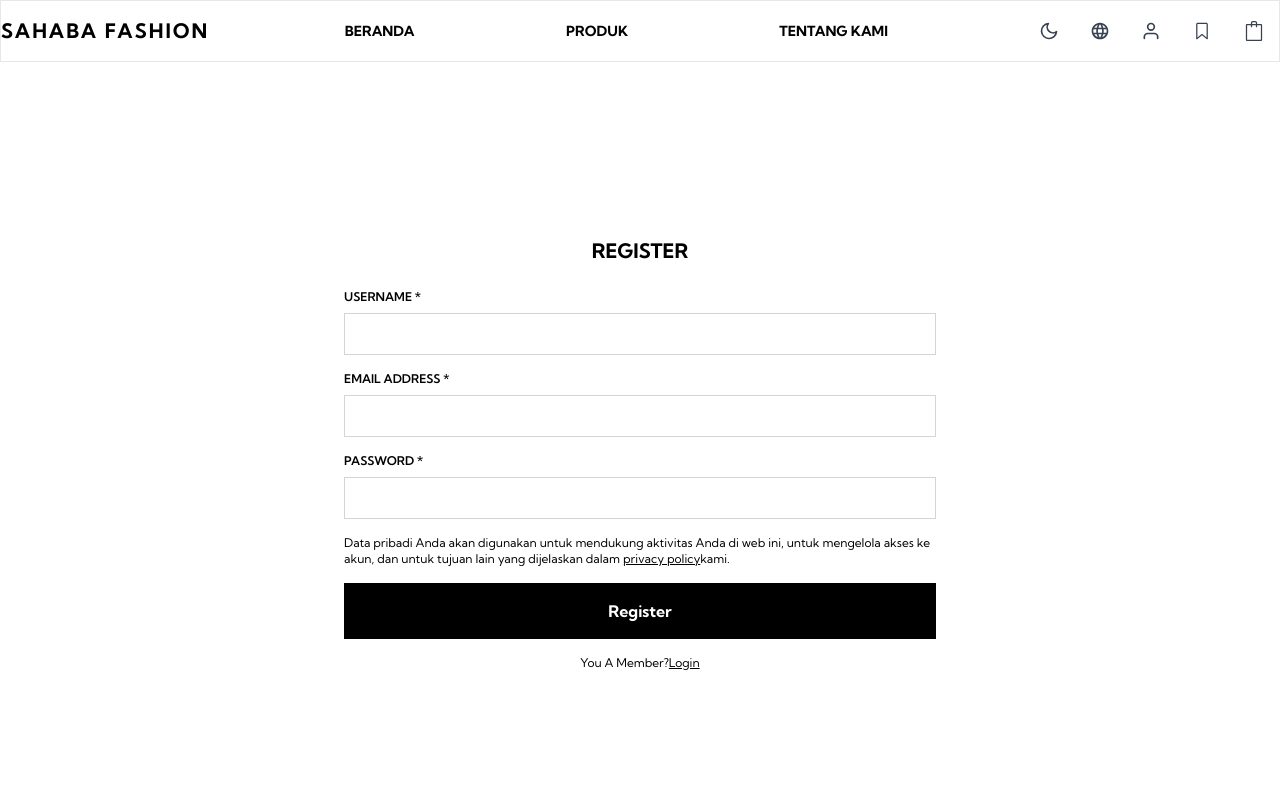
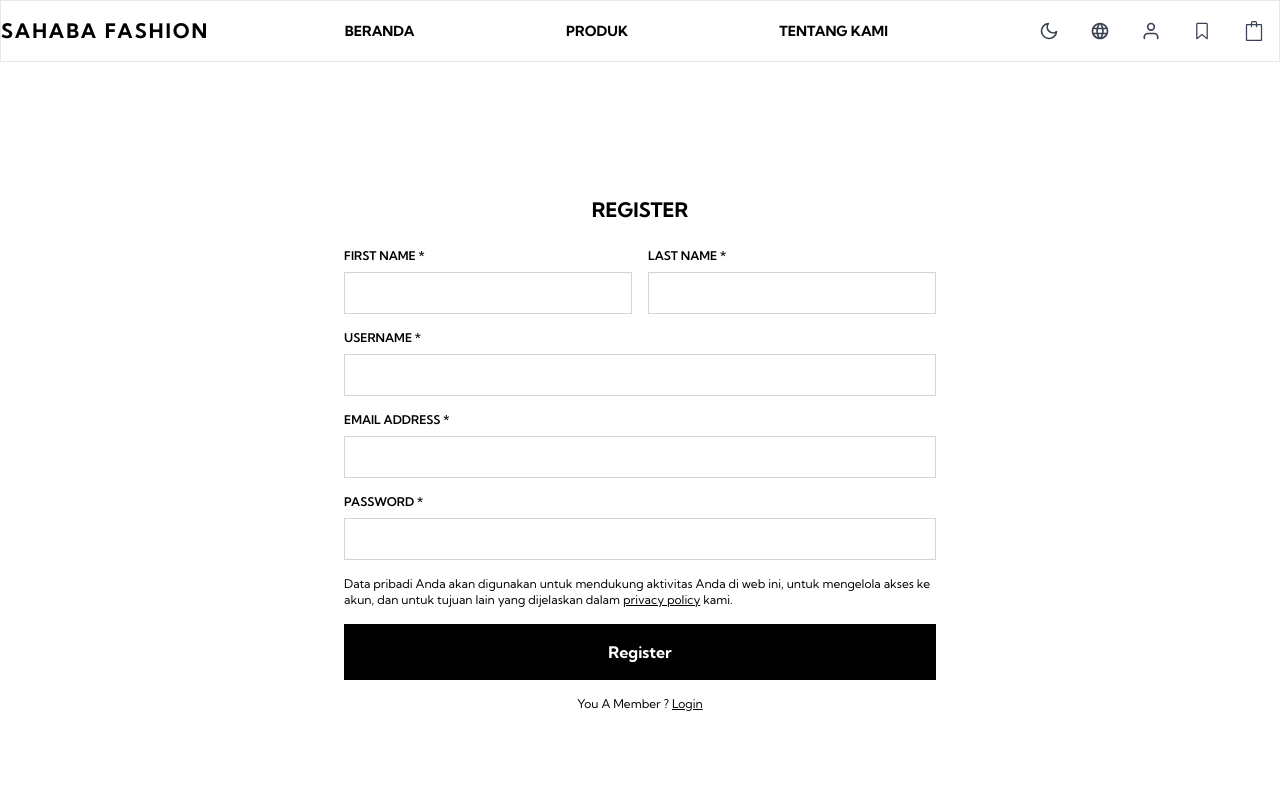
Before and after one commit to kangzBredz04/sahaba-fashion, a React (Vite) app in the folder client/: page /register in a window 1280 px wide. Shown: the top 800 px of the page. Built offline with nearby package versions, Linux system fonts and the light colour scheme; no server answers.

Commit message:
refactor(client): Update logic and UI for Register Page

```diff
--- a/client/src/pages/Register.jsx
+++ b/client/src/pages/Register.jsx
@@ -1,11 +1,16 @@
+/* eslint-disable no-unused-vars */
 import { useContext } from "react";
 import { api } from "../utils";
 import { AllContext } from "../App";
+import { useNavigate, useOutletContext } from "react-router-dom";
 
 export default function Register() {
   const { register, setRegister } = useContext(AllContext);
+  const [user, setUser] = useOutletContext();
+
+  const navigate = useNavigate();
   return (
-    <div className="container mx-auto">
+    <div className="container mx-auto font-KumbhSans">
       <div className="flex justify-center items-center h-screen">
         <div className="w-full md:w-1/3 lg:w-1/2 p-6">
           <h1 className="text-xl font-bold mb-6 font-KumbhSans text-center">
@@ -14,20 +19,77 @@ export default function Register() {
           <form
             onSubmit={(e) => {
               e.preventDefault();
-              api
-                .post("/auth/register", register)
-                .then(async (res) => {
-                  alert(res.msg);
-                  window.location.href = "/";
-                })
-                .catch((e) => {
-                  console.log(e);
-                });
+              api.post("/auth/register", register).then((res) => {
+                alert(res.msg);
+                window.location.href = "/";
+              });
+              const data = api.get("/auth/my-account").then((res) => {
+                // console.log(res.data.role);
+                setUser(res.data);
+                localStorage.setItem("role", res.data.role);
+                localStorage.setItem("id", res.data.id);
+                if (res.data.role === "admin") {
+                  console.log("Masuk sebagai admin");
+                  navigate("/admin");
+                  // window.location.reload();
+                } else {
+                  console.log("Masuk sebagai user");
+                  navigate("/");
+                  // window.location.reload();
+                }
+              });
+              setUser(data);
             }}
           >
+            <div className=" flex flex-row gap-4">
+              <div className="mb-4 grow">
+                <label
+                  className="block text-xs font-semibold mb-2"
+                  htmlFor="first_name"
+                >
+                  FIRST NAME *
+                </label>
+                <input
+                  className="w-full px-3 py-2 border border-gray-300 focus:border-black focus:outline-none focus:ring-black focus:font-KumbhSans"
+                  type="text"
+                  id="first_name"
+                  name="first_name"
+                  value={register.first_name}
+                  onChange={(e) =>
+                    setRegister({
+                      ...register,
+                      first_name: e.target.value,
+                    })
+                  }
+                  required
+                />
+              </div>
+              <div className="mb-4 grow">
+                <label
+                  className="block text-xs font-semibold mb-2"
+                  htmlFor="last_name"
+                >
+                  LAST NAME *
+                </label>
+                <input
+                  className="w-full px-3 py-2 border border-gray-300 focus:border-black focus:outline-none focus:ring-black focus:font-KumbhSans"
+                  type="text"
+                  id="last_name"
+                  name="last_name"
+                  value={register.last_name}
+                  onChange={(e) =>
+                    setRegister({
+                      ...register,
+                      last_name: e.target.value,
+                    })
+                  }
+                  required
+                />
+              </div>
+            </div>
             <div className="mb-4">
               <label
-                className="block text-xs font-semibold mb-2 font-KumbhSans"
+                className="block text-xs font-semibold mb-2"
                 htmlFor="username"
               >
                 USERNAME *
@@ -44,11 +106,12 @@ export default function Register() {
                     username: e.target.value,
                   })
                 }
+                required
               />
             </div>
             <div className="mb-4">
               <label
-                className="block text-xs font-semibold mb-2 font-KumbhSans"
+                className="block text-xs font-semibold mb-2 "
                 htmlFor="email"
               >
                 EMAIL ADDRESS *
@@ -65,11 +128,12 @@ export default function Register() {
                     email: e.target.value,
                   })
                 }
+                required
               />
             </div>
             <div className="mb-4">
               <label
-                className="block text-xs font-semibold mb-2 font-KumbhSans"
+                className="block text-xs font-semibold mb-2"
                 htmlFor="password"
               >
                 PASSWORD *
@@ -86,28 +150,29 @@ export default function Register() {
                     password: e.target.value,
                   })
                 }
+                required
               />
             </div>
             <div className="mb-4">
-              <p className="font-KumbhSans text-xs">
+              <p className="text-xs">
                 Data pribadi Anda akan digunakan untuk mendukung aktivitas Anda
                 di web ini, untuk mengelola akses ke akun, dan untuk tujuan lain
                 yang dijelaskan dalam{" "}
                 <a href="" className="underline">
                   privacy policy
-                </a>
+                </a>{" "}
                 kami.
               </p>
             </div>
             <button
               type="submit"
-              className="w-full px-4 py-4 font-bold mb-4 text-white bg-black"
+              className="w-full px-4 py-4 font-bold mb-4 text-white bg-black hover:bg-white hover:text-black outline"
             >
               Register
             </button>
             <div className="mb-4 text-center">
-              <p className="font-KumbhSans text-xs">
-                You A Member?
+              <p className="text-xs">
+                You A Member ?{" "}
                 <a href="/login" className="underline">
                   Login
                 </a>
```
